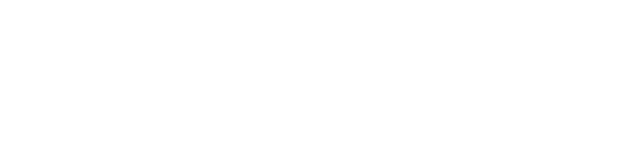
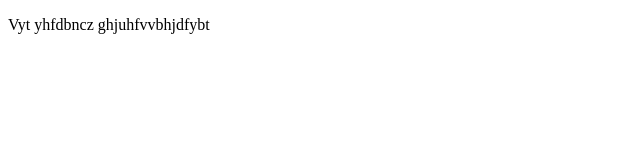
Before and after one commit to Ivan8US/Skillbox, a plain HTML site: page src/index.html in a window 1280 px wide. Shown: the whole page, without its empty margins (0-640 px from the left). Drawn offline with Linux system fonts and the light colour scheme.

Commit message:
added new paragraph

```diff
--- a/src/index.html
+++ b/src/index.html
@@ -5,6 +5,8 @@
     <title>Title</title>
 </head>
 <body>
-
+    <dev>
+        <p>Vyt yhfdbncz ghjuhfvvbhjdfybt</p>
+    </dev>
 </body>
 </html>
--- a/src/styles.css
+++ b/src/styles.css
@@ -1,3 +1,6 @@
 h1 {
   footer-weight: normal;
 }
+p {
+    color: blue;
+}
```
